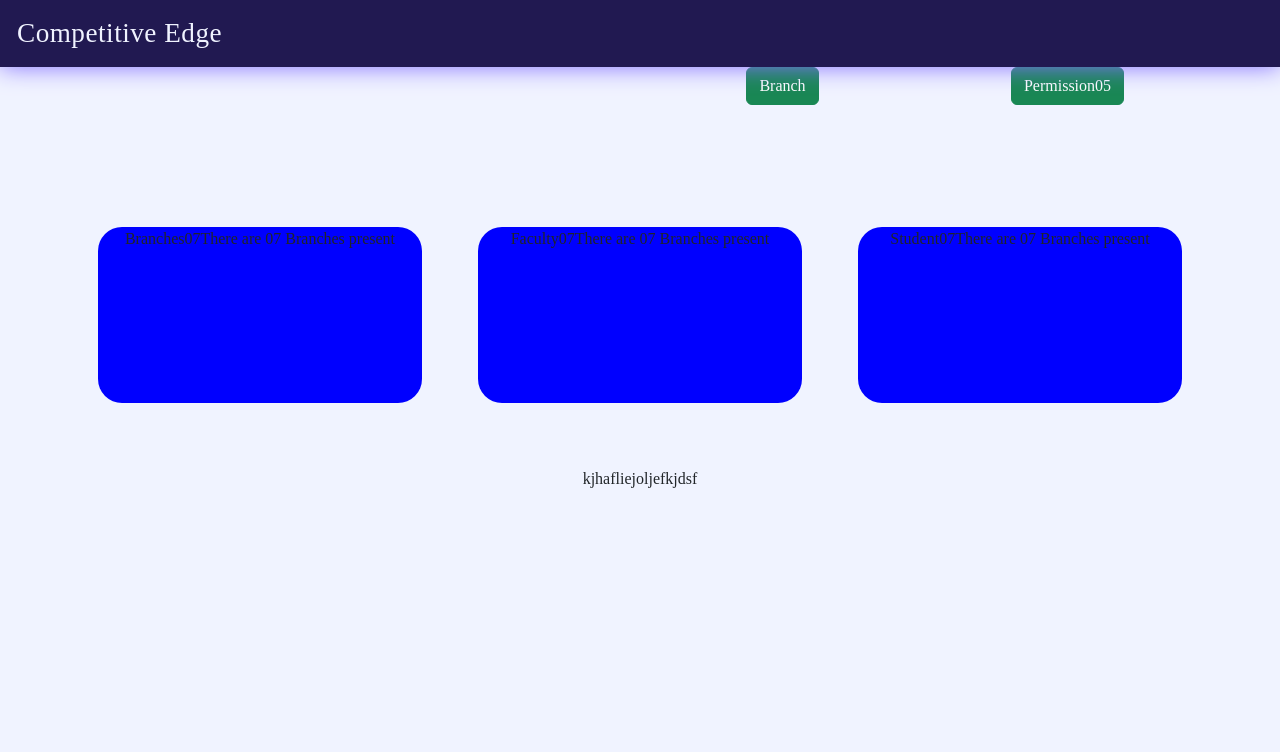
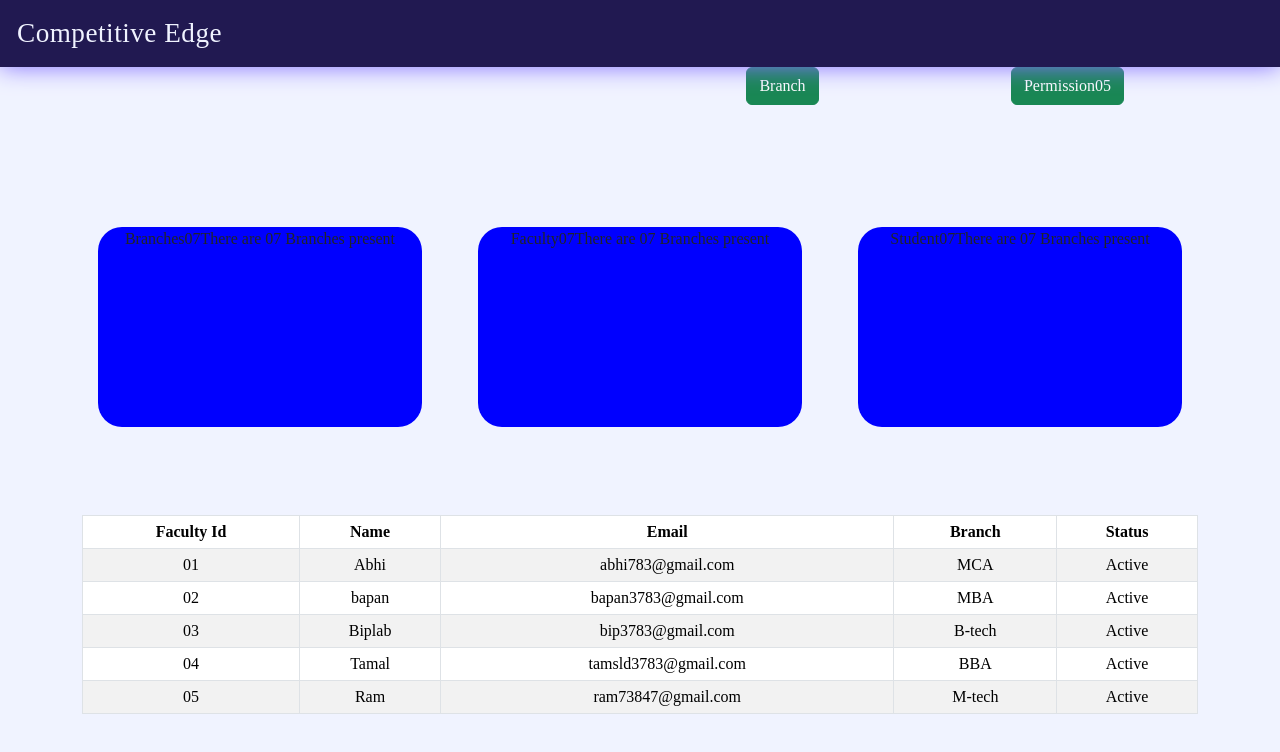
Before and after one commit to BiplabGanguly/competitiveEdge, a React (Create React App) app: page /admin/dashboard in a window 1280 px wide. Shown: the top 752 px of the page. Built offline with nearby package versions, Linux system fonts and the light colour scheme.

Commit message:
admin dashboard create table

```diff
--- a/src/AdminSection/AdminDashboard.jsx
+++ b/src/AdminSection/AdminDashboard.jsx
@@ -16,19 +16,66 @@ function AdminDashboard() {
             </div>
             <div className='row center-content'>
                 <div className='col-md-4 branch-div'>
-                <AdminDashboardInfobox heading="Branches" infonumber="07" infodata="There are 07 Branches present"/>
+                    <AdminDashboardInfobox heading="Branches" infonumber="07" infodata="There are 07 Branches present" />
                 </div>
                 <div className='col-md-4 faculty-div'>
-                <AdminDashboardInfobox heading="Faculty" infonumber="07" infodata="There are 07 Branches present"/>
+                    <AdminDashboardInfobox heading="Faculty" infonumber="07" infodata="There are 07 Branches present" />
 
                 </div>
                 <div className='col-md-4 student-div'>
-                <AdminDashboardInfobox heading="Student" infonumber="07" infodata="There are 07 Branches present"/>
+                    <AdminDashboardInfobox heading="Student" infonumber="07" infodata="There are 07 Branches present" />
                 </div>
             </div>
-            <div className='row'>
-                <div className='col-md-12 other-content'>
-                    kjhafliejoljefkjdsf
+            <div className='row mt-5'>
+                <div className='table-responsive'>
+                    <table className='table table-bordered table-striped table-hover table-sm'>
+                        <thead className='thead-dark'>
+                            <tr>
+                                <th>Faculty Id</th>
+                                <th>Name</th>
+                                <th>Email</th>
+                                <th>Branch</th>
+                                <th>Status</th>
+                            </tr>
+                        </thead>
+                        <tbody>
+                            <tr>
+                                <td>01</td>
+                                <td>Abhi</td>
+                                <td>abhi783@gmail.com</td>
+                                <td>MCA</td>
+                                <td>Active</td>
+                            </tr>
+                            <tr>
+                                <td>02</td>
+                                <td>bapan</td>
+                                <td>bapan3783@gmail.com</td>
+                                <td>MBA</td>
+                                <td>Active</td>
+                            </tr>
+                            <tr>
+                                <td>03</td>
+                                <td>Biplab</td>
+                                <td>bip3783@gmail.com</td>
+                                <td>B-tech</td>
+                                <td>Active</td>
+                            </tr>
+                            <tr>
+                                <td>04</td>
+                                <td>Tamal</td>
+                                <td>tamsld3783@gmail.com</td>
+                                <td>BBA</td>
+                                <td>Active</td>
+                            </tr>
+                            <tr>
+                                <td>05</td>
+                                <td>Ram</td>
+                                <td>ram73847@gmail.com</td>
+                                <td>M-tech</td>
+                                <td>Active</td>
+                            </tr>
+                        </tbody>
+                    </table>
                 </div>
             </div>
         </div>
--- a/src/Css/admindashboardStyle.css
+++ b/src/Css/admindashboardStyle.css
@@ -1,7 +1,7 @@
 
 .admin-dashboard-info-box{
     background-color: blue;
-    height: 22vh;
+    height: 25vh;
     margin: 0 2vh 3vh 2vh;
     border-radius: 3vh;
 }
```
